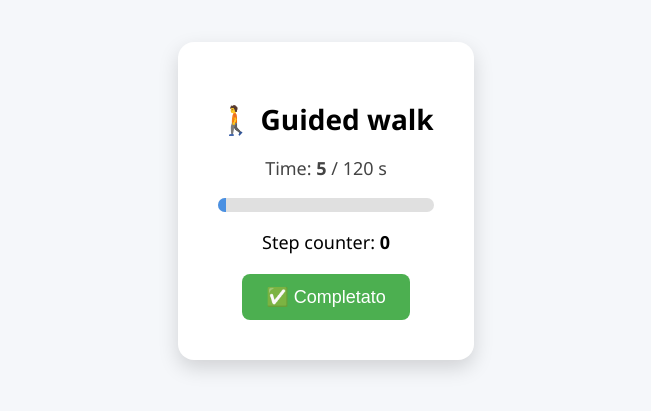
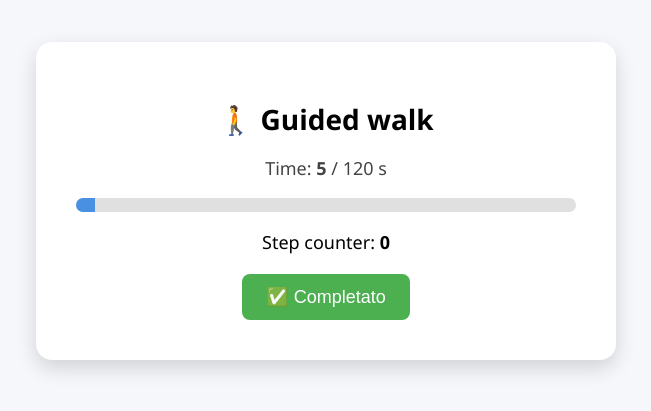
Before and after one commit to cri-rondoni/activities-webapp, a React (Vite) app: page /walk in a window 1280 px wide. Shown: the part 199-610 px from the top of the page, without its empty margins (314-965 px from the left). Built offline with nearby package versions, Linux system fonts and the light colour scheme.

Commit message:
Modifico rettangolo contenitore 2

```diff
--- a/src/components/Walk.jsx
+++ b/src/components/Walk.jsx
@@ -64,7 +64,7 @@ export default function Walk() {
           background: "#fff",
           borderRadius: "16px",
           padding: "40px",
-          maxWidth: "500px",
+          width: "500px",
           textAlign: "center",
           boxShadow: "0 8px 20px rgba(0,0,0,0.15)",
         }}
```
